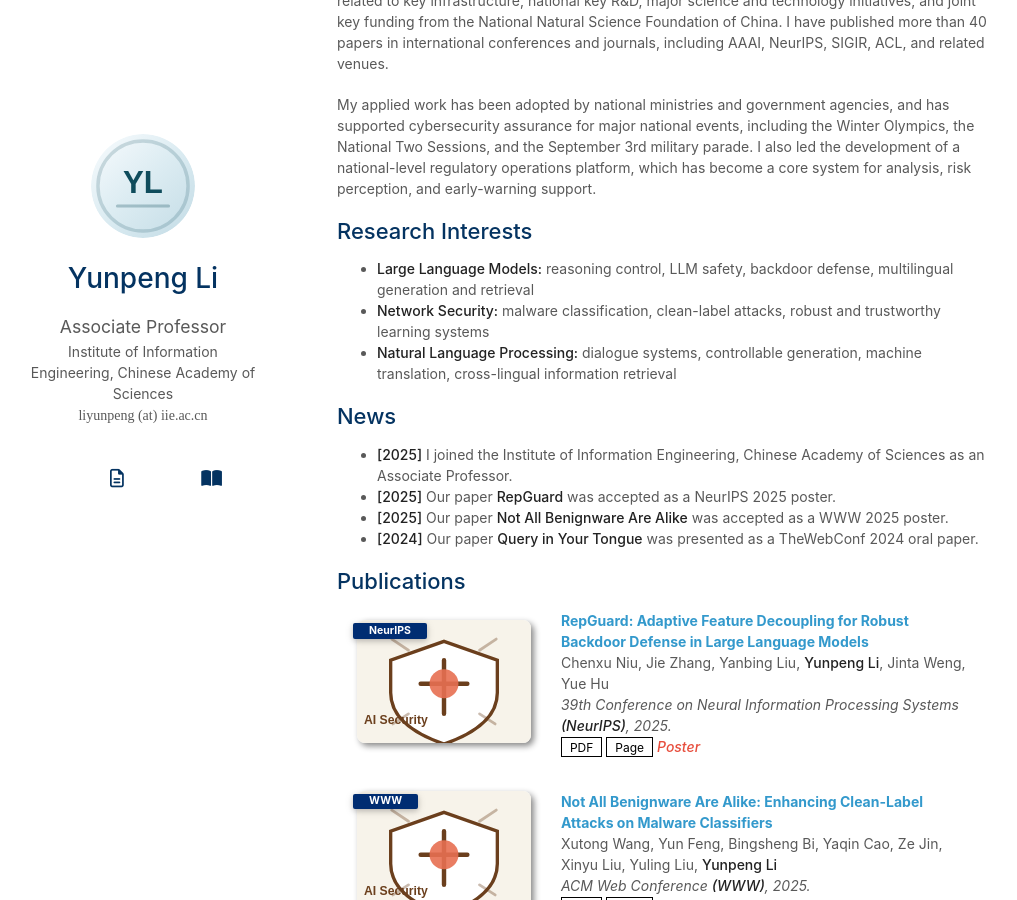
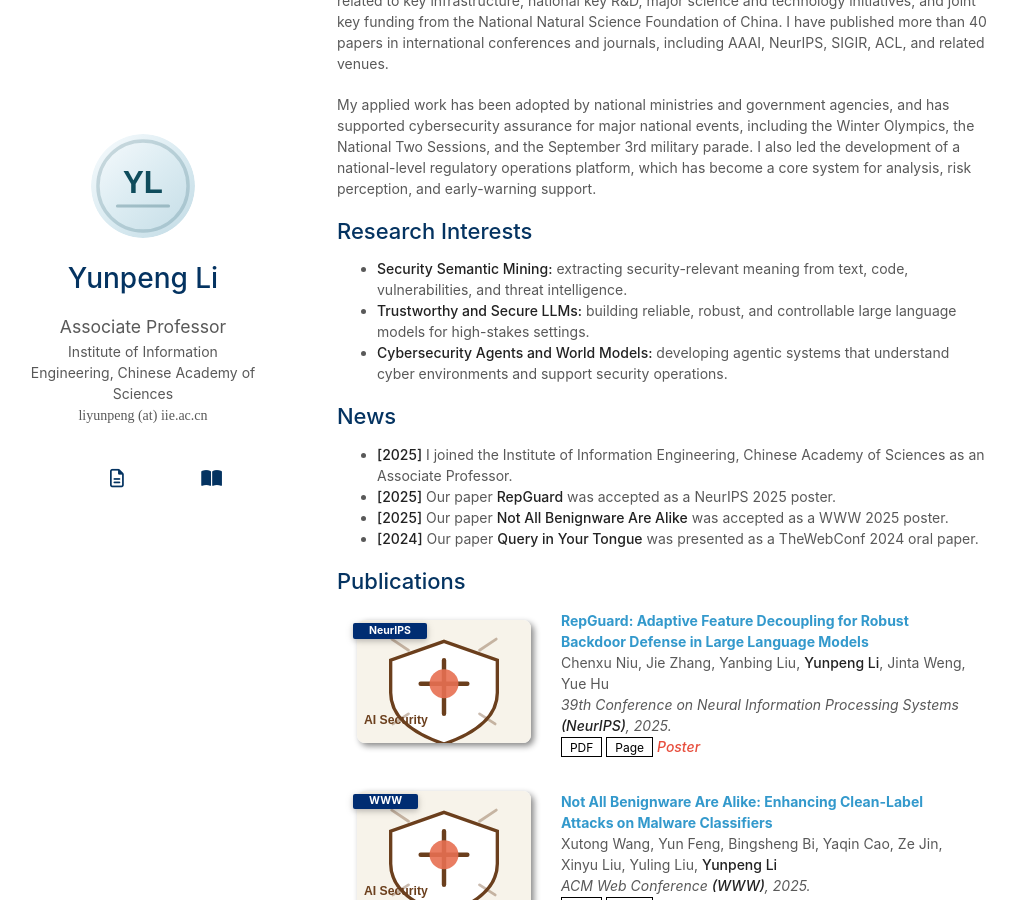
Before and after one commit to ReFantazio/Refantazio.github.io, a Jekyll site: the page built from index.md, in a window 1280 px wide and 900 px high, scrolled down 394 px. Shown: the whole window, without its empty margins (133-1150 px from the left). Built offline with Jekyll 4.4.1, drawn with Linux system fonts in a browser that asks for light colours; a style sheet for code colours, icons or effects is not loaded; our own code applies the rules of GitHub Pages for plain Markdown files.

Commit message:
Refine research interests

```diff
--- a/index.md
+++ b/index.md
@@ -14,9 +14,9 @@ My applied work has been adopted by national ministries and government agencies,
 
 ## Research Interests
 
-- **Large Language Models:** reasoning control, LLM safety, backdoor defense, multilingual generation and retrieval
-- **Network Security:** malware classification, clean-label attacks, robust and trustworthy learning systems
-- **Natural Language Processing:** dialogue systems, controllable generation, machine translation, cross-lingual information retrieval
+- **Security Semantic Mining:** extracting security-relevant meaning from text, code, vulnerabilities, and threat intelligence.
+- **Trustworthy and Secure LLMs:** building reliable, robust, and controllable large language models for high-stakes settings.
+- **Cybersecurity Agents and World Models:** developing agentic systems that understand cyber environments and support security operations.
 
 ## News
 
```
